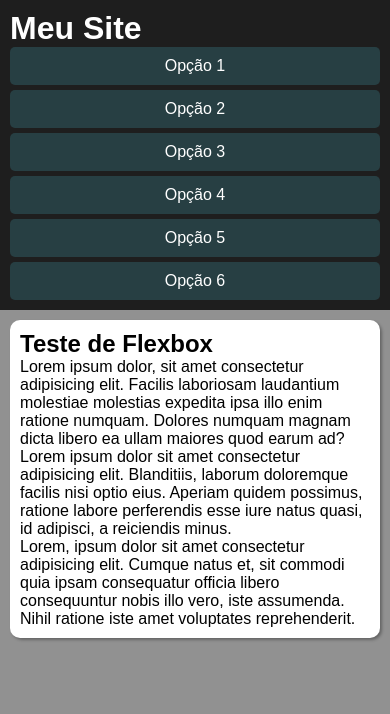
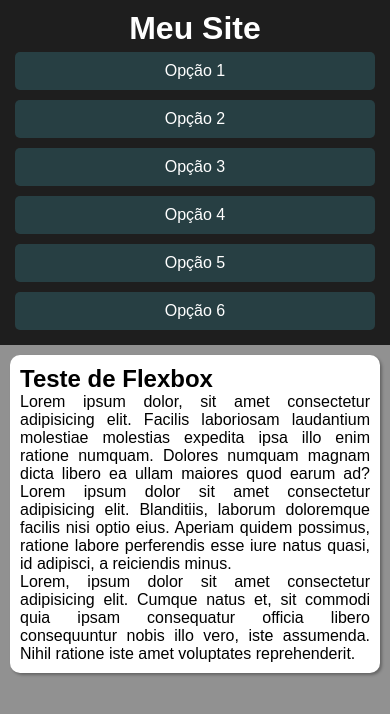
Before and after one commit to naumdevcode/html-css, a plain HTML site: page exercicios/ex027/flex13 - menu flexbox/index.html in a window 390 px wide. Drawn offline with Linux system fonts and the light colour scheme.

Commit message:
atualização do exercicio do meu flexbox

```diff
--- a/exercicios/ex027/flex13 - menu flexbox/style.css
+++ b/exercicios/ex027/flex13 - menu flexbox/style.css
@@ -27,6 +27,9 @@ header{
 
     display: flex;
     flex-flow: row wrap;
+
+    justify-content: space-between;
+    align-items: center;
 }
 
 /* header h1, nav{
@@ -34,12 +37,12 @@ header{
 } */
 
 header h1{
-    flex: 1 0 200px;
+    flex: 0 0 200px;
 }
 
 nav{
     display: flex;
-    gap: 5px;
+    /* gap: 5px; */
 }
 
 nav a{
@@ -47,6 +50,7 @@ nav a{
     text-decoration: none;
     background-color: var(--cor03);
     padding: 10px;
+    margin: 5px;
     text-align: center;
     border-radius: 5px;
 }
@@ -62,15 +66,18 @@ main{
     margin: 10px;
     border-radius: 10px;
     box-shadow: 2px 2px 3px rgba(0, 0, 0, 0.3);
+    text-align: justify;
 }
 
 @media screen and (max-width: 570px) {
     header{
         flex-flow: column nowrap;
+        align-items: stretch;
     }
 
     header h1{
-    flex: 1 0 auto;
+        flex: none;
+        text-align: center;
     }
 
     nav{
```
